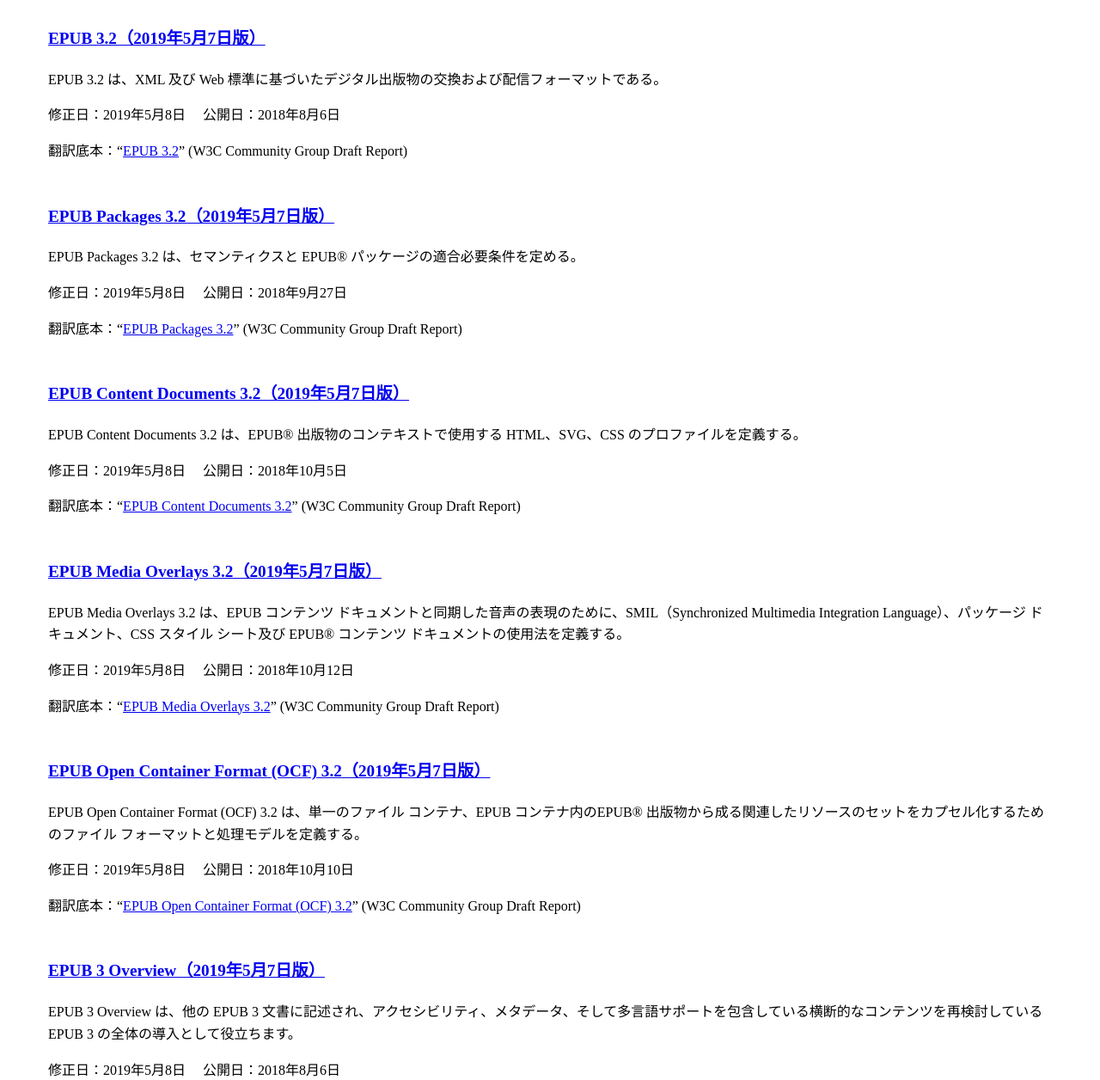
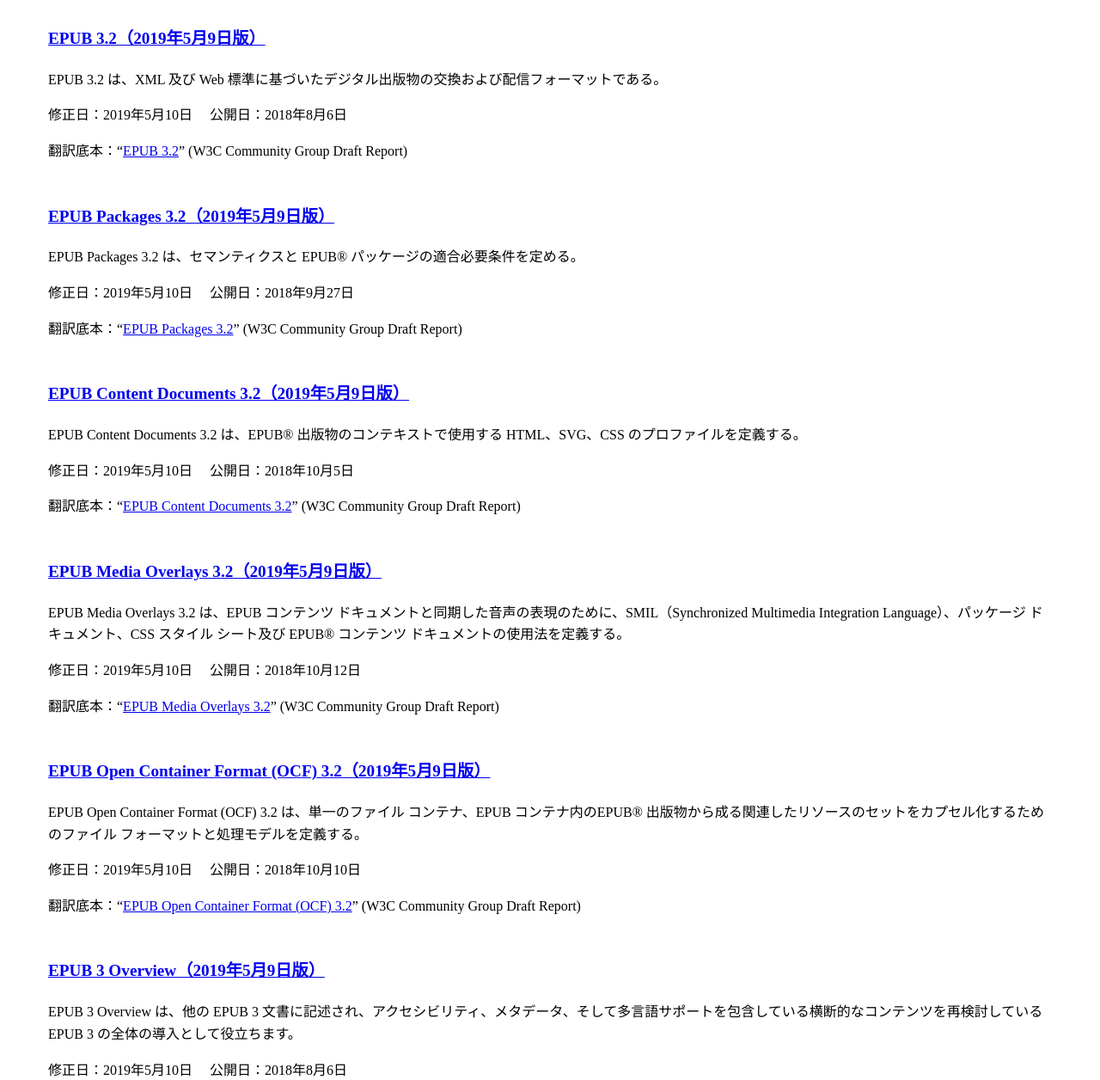
Before and after one commit to imagedrive/spec, a plain HTML site: page index.html in a window 1280 px wide. Shown: the part 680-1936 px from the top of the page at 86% size. Drawn offline with Linux system fonts and the light colour scheme.

Commit message:
Update index.html

```diff
--- a/index.html
+++ b/index.html
@@ -14,7 +14,7 @@
 <meta lang="ja" content="EPUB 3 仕様書および関連文書の日本語訳">
 <meta itemprop="author" lang="en" content="YOSHIMURA wataru">
 <meta itemprop="inLanguage" content="jp">
-<meta itemprop="datePublished" content="2019-05-08T00:00:00+09:00">
+<meta itemprop="datePublished" content="2019-05-10T00:00:00+09:00">
 <meta itemprop="keywords" lang="ja" content="電子書籍,仕様書">
 <meta itemprop="description" lang="ja" content="電子書籍の規格である EPUB 3.2、EPUB 3.1、EPUB 3.0.1、EPUB 3 仕様書、EPUB 3 Overview、EPUB Publications、EPUB Content Documents、EPUB Open Container Format (OCF)、EPUB Media Overlays、EPUB Canonical Fragment Identifier (epubcfi) Specification、EPUB 3 Fixed-Layout Documents、EPUB 3 Structural Semantics Vocabulary などの日本語訳を公開しています。">
 <meta itemprop="url" content="http://imagedrive.github.io/spec/index.xhtml">
@@ -87,64 +87,64 @@
 <p>EPUB 3.2 の翻訳文書にはいくつかの不具合があります。他の文書を参照して動的にリンクを生成しているため、一部のリンクは機能していません。他のファイルを参照して動的にテキストを生成している箇所があるため、一部が原文のままです。各仕様の更新日は動的に変更されているため、翻訳に使用した元ファイルの日付とは一致していません。</p>
 
 <article id="epub32-spec" class="item" itemid="#epub32spec" itemtype="http://schema.org/hasPart" itemscope="">
-<h3 itemprop="name"><a itemprop="url" href="http://imagedrive.github.io/Submission/epub32/epub-spec.html">EPUB 3.2（2019年5月7日版）</a></h3>
+<h3 itemprop="name"><a itemprop="url" href="http://imagedrive.github.io/Submission/epub32/epub-spec.html">EPUB 3.2（2019年5月9日版）</a></h3>
 <p itemprop="description">EPUB 3.2 は、XML 及び Web 標準に基づいたデジタル出版物の交換および配信フォーマットである。</p>
 <p>
-修正日：<time itemprop="dateModified" datetime="2019-05-08T00:00:00+09:00">2019年5月8日</time>
+修正日：<time itemprop="dateModified" datetime="2019-05-10T00:00:00+09:00">2019年5月10日</time>
 公開日：<time itemprop="datePublished" datetime="2018-08-06T00:00:00.000Z">2018年8月6日</time></p>
 <p>翻訳底本：“<a href="https://w3c.github.io/publ-epub-revision/epub32/spec/epub-spec.html">EPUB 3.2</a>” (W3C Community Group Draft Report)</p>
 </article>
 
 <article id="epub32-packages" class="item" itemid="#epub32-packages" itemtype="http://schema.org/hasPart" itemscope="">
-<h3 itemprop="name"><a itemprop="url" href="https://imagedrive.github.io/Submission/epub32/epub-packages.html">EPUB Packages 3.2（2019年5月7日版）</a></h3>
+<h3 itemprop="name"><a itemprop="url" href="https://imagedrive.github.io/Submission/epub32/epub-packages.html">EPUB Packages 3.2（2019年5月9日版）</a></h3>
 <p itemprop="description">EPUB Packages 3.2 は、セマンティクスと EPUB® パッケージの適合必要条件を定める。</p>
 <p>
-修正日：<time itemprop="dateModified" datetime="2019-05-08T00:00:00+09:00">2019年5月8日</time>
+修正日：<time itemprop="dateModified" datetime="2019-05-10T00:00:00+09:00">2019年5月10日</time>
 公開日：<time itemprop="datePublished" datetime="2018-09-27T00:00:00+09:00">2018年9月27日</time></p>
 <p>翻訳底本：“<a href="https://w3c.github.io/publ-epub-revision/epub32/spec/epub-packages.html">EPUB Packages 3.2</a>” (W3C Community Group Draft Report)</p>
 </article>
 
 <article id="epub32-contentdocs" class="item" itemid="#epub32-contentdocs" itemtype="http://schema.org/hasPart" itemscope="">
-<h3 itemprop="name"><a itemprop="url" href="https://imagedrive.github.io/Submission/epub32/epub-contentdocs.html">EPUB Content Documents 3.2（2019年5月7日版）</a></h3>
+<h3 itemprop="name"><a itemprop="url" href="https://imagedrive.github.io/Submission/epub32/epub-contentdocs.html">EPUB Content Documents 3.2（2019年5月9日版）</a></h3>
 <p itemprop="description">EPUB Content Documents 3.2 は、EPUB® 出版物のコンテキストで使用する HTML、SVG、CSS のプロファイルを定義する。</p>
 <p>
-修正日：<time itemprop="dateModified" datetime="2019-05-08T00:00:00+09:00">2019年5月8日</time>
+修正日：<time itemprop="dateModified" datetime="2019-05-10T00:00:00+09:00">2019年5月10日</time>
 公開日：<time itemprop="datePublished" datetime="2018-10-05T00:00:00+09:00">2018年10月5日</time></p>
 <p>翻訳底本：“<a href="https://w3c.github.io/publ-epub-revision/epub32/spec/epub-contentdocs.html">EPUB Content Documents 3.2</a>” (W3C Community Group Draft Report)</p>
 </article>
 
 <article id="epub32-mediaoverlays" class="item" itemid="#epub32-mediaoverlays" itemtype="http://schema.org/hasPart" itemscope="">
-<h3 itemprop="name"><a itemprop="url" href="https://imagedrive.github.io/Submission/epub32/epub-mediaoverlays.html">EPUB Media Overlays 3.2（2019年5月7日版）</a></h3>
+<h3 itemprop="name"><a itemprop="url" href="https://imagedrive.github.io/Submission/epub32/epub-mediaoverlays.html">EPUB Media Overlays 3.2（2019年5月9日版）</a></h3>
 <p itemprop="description">EPUB Media Overlays 3.2 は、EPUB コンテンツ ドキュメントと同期した音声の表現のために、SMIL（Synchronized Multimedia Integration Language）、パッケージ ドキュメント、CSS スタイル シート及び EPUB® コンテンツ ドキュメントの使用法を定義する。</p>
 <p>
-修正日：<time itemprop="dateModified" datetime="2019-05-08T00:00:00+09:00">2019年5月8日</time>
+修正日：<time itemprop="dateModified" datetime="2019-05-10T00:00:00+09:00">2019年5月10日</time>
 公開日：<time itemprop="datePublished" datetime="2018-10-12T00:00:00+09:00">2018年10月12日</time></p>
 <p>翻訳底本：“<a href="https://w3c.github.io/publ-epub-revision/epub32/spec/epub-mediaoverlays.html">EPUB Media Overlays 3.2</a>” (W3C Community Group Draft Report)</p>
 </article>
 
 <article id="epub32-ocf" class="item" itemid="#epub32-ocf" itemtype="http://schema.org/hasPart" itemscope="">
-<h3 itemprop="name"><a itemprop="url" href="https://imagedrive.github.io/Submission/epub32/epub-ocf.html">EPUB Open Container Format (OCF) 3.2（2019年5月7日版）</a></h3>
+<h3 itemprop="name"><a itemprop="url" href="https://imagedrive.github.io/Submission/epub32/epub-ocf.html">EPUB Open Container Format (OCF) 3.2（2019年5月9日版）</a></h3>
 <p itemprop="description">EPUB Open Container Format (OCF) 3.2 は、単一のファイル コンテナ、EPUB コンテナ内のEPUB® 出版物から成る関連したリソースのセットをカプセル化するためのファイル フォーマットと処理モデルを定義する。</p>
 <p>
-修正日：<time itemprop="dateModified" datetime="2019-05-08T00:00:00+09:00">2019年5月8日</time>
+修正日：<time itemprop="dateModified" datetime="2019-05-10T00:00:00+09:00">2019年5月10日</time>
 公開日：<time itemprop="datePublished" datetime="2018-10-10T00:00:00+09:00">2018年10月10日</time></p>
 <p>翻訳底本：“<a href="https://w3c.github.io/publ-epub-revision/epub32/spec/epub-ocf.html">EPUB Open Container Format (OCF) 3.2</a>” (W3C Community Group Draft Report)</p>
 </article>
 
 <article id="epub32-overview" class="item" itemid="#epub32-overview" itemtype="http://schema.org/hasPart" itemscope="">
-<h3 itemprop="name"><a itemprop="url" href="https://imagedrive.github.io/Submission/epub32/epub-overview.html">EPUB 3 Overview（2019年5月7日版）</a></h3>
+<h3 itemprop="name"><a itemprop="url" href="https://imagedrive.github.io/Submission/epub32/epub-overview.html">EPUB 3 Overview（2019年5月9日版）</a></h3>
 <p itemprop="description">EPUB 3 Overview は、他の EPUB 3 文書に記述され、アクセシビリティ、メタデータ、そして多言語サポートを包含している横断的なコンテンツを再検討している EPUB 3 の全体の導入として役立ちます。</p>
 <p>
-修正日：<time itemprop="dateModified" datetime="2019-05-08T00:00:00+09:00">2019年5月8日</time>
+修正日：<time itemprop="dateModified" datetime="2019-05-10T00:00:00+09:00">2019年5月10日</time>
 公開日：<time itemprop="datePublished" datetime="2018-08-06T00:00:00+09:00">2018年8月6日</time></p>
 <p>翻訳底本：“<a href="https://w3c.github.io/publ-epub-revision/epub32/spec/epub-overview.html">EPUB 3 Overview</a>” (W3C Community Group Draft Report)</p>
 </article>
 
 <article id="epub32-changes" class="item" itemid="#epub32-changes" itemtype="http://schema.org/hasPart" itemscope="">
-<h3 itemprop="name"><a itemprop="url" href="https://imagedrive.github.io/Submission/epub32/epub-changes.html">EPUB 3.2 Changes（2019年5月7日版）</a></h3>
+<h3 itemprop="name"><a itemprop="url" href="https://imagedrive.github.io/Submission/epub32/epub-changes.html">EPUB 3.2 Changes（2019年5月9日版）</a></h3>
 <p itemprop="description">EPUB 3.2 Changes は、重要な変更と追加を強調し、EPUB® 3 仕様の二番目のマイナー リビジョンで行った変更を説明する。</p>
 <p>
-修正日：<time itemprop="dateModified" datetime="2019-05-08T00:00:00+09:00">2019年5月8日</time>
+修正日：<time itemprop="dateModified" datetime="2019-05-10T00:00:00+09:00">2019年5月10日</time>
 公開日：<time itemprop="datePublished" datetime="2018-08-07T00:00:00.000Z">2018年8月7日</time></p>
 <p>翻訳底本：“<a href="https://w3c.github.io/publ-epub-revision/epub32/spec/epub-changes.html">EPUB 3.2 Changes</a>” (W3C Community Group Draft Report)</p>
 </article>
```
